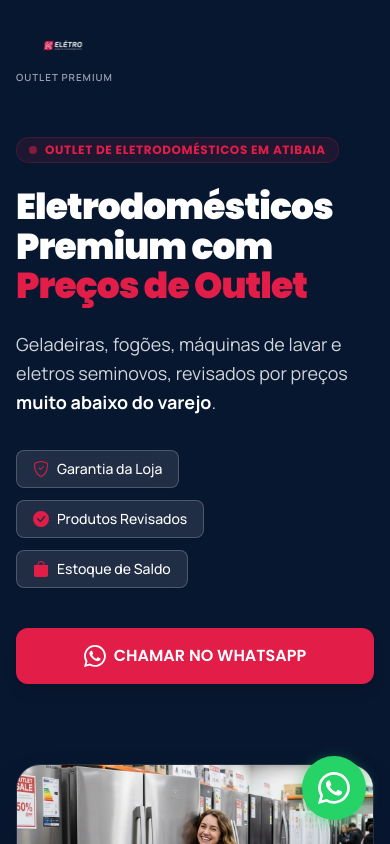
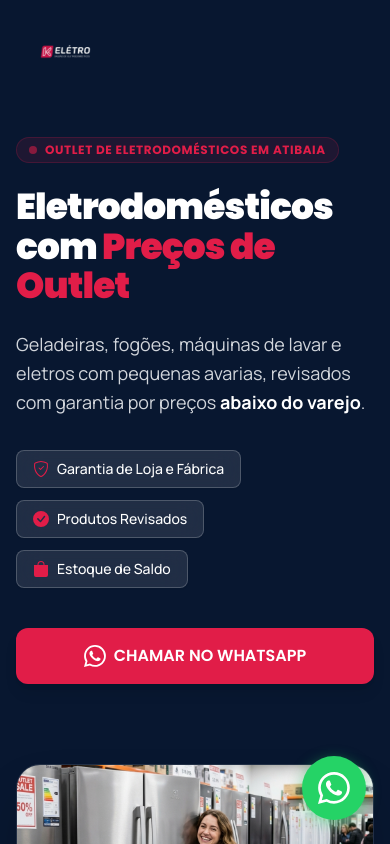
Before and after one commit to joabedev123-alt/leo-eletroeletronicos, a React (Vite) app: page / in a window 390 px wide. Shown: the top 844 px of the page. Built offline with nearby package versions, Linux system fonts and the light colour scheme.

Commit message:
feat: atualizacoes de texto, logo e otimizacao mobile

```diff
--- a/src/App.tsx
+++ b/src/App.tsx
@@ -36,9 +36,8 @@ function App() {
       {/* HEADER PREMIUM ECOMMERCE */}
       <header className={`fixed top-0 w-full z-50 transition-all duration-500 ${scrolled ? '-translate-y-full opacity-0 pointer-events-none' : 'translate-y-0 opacity-100 bg-transparent py-6'}`}>
         <div className="max-w-7xl mx-auto px-4 sm:px-6 lg:px-12 flex justify-between items-center">
-          <div className="flex flex-col scale-[1.4] sm:scale-[1.8] md:scale-[2.2] origin-top-left z-50">
+          <div className="flex flex-col scale-[1.8] sm:scale-[2.4] md:scale-[3.0] origin-top-left z-50">
             <img src="/logo.png" alt="K Eletro Logo" className="h-8 sm:h-10 w-auto object-contain" />
-            <span className="text-[7px] sm:text-[8px] uppercase tracking-widest text-gray-400 font-semibold mt-0.5">Outlet Premium</span>
           </div>
 
           <nav className="hidden md:flex gap-8 font-display text-sm font-medium text-gray-300 ml-auto">
@@ -69,15 +68,15 @@ function App() {
               </motion.div>
 
               <motion.h1 variants={fadeUp} className="font-display text-4xl sm:text-5xl md:text-6xl lg:text-[4rem] font-black text-white leading-[1.1] mb-6 tracking-tight">
-                Eletrodomésticos Premium com <span className="text-brand-magenta">Preços de Outlet</span>
+                Eletrodomésticos com <span className="text-brand-magenta">Preços de Outlet</span>
               </motion.h1>
 
               <motion.p variants={fadeUp} className="text-lg md:text-xl text-gray-300 font-body leading-relaxed mb-8 max-w-xl">
-                Geladeiras, fogões, máquinas de lavar e eletros seminovos, revisados por preços <span className="font-bold text-white">muito abaixo do varejo</span>.
+                Geladeiras, fogões, máquinas de lavar e eletros com pequenas avarias, revisados com garantia por preços <span className="font-bold text-white">abaixo do varejo</span>.
               </motion.p>
 
               <motion.div variants={fadeUp} className="flex flex-wrap gap-3 mb-10">
-                <span className="badge-premium"><ShieldCheck size={16} className="text-brand-magenta" /> Garantia da Loja</span>
+                <span className="badge-premium"><ShieldCheck size={16} className="text-brand-magenta" /> Garantia de Loja e Fábrica</span>
                 <span className="badge-premium"><CheckCircleFill size={16} className="text-brand-magenta" /> Produtos Revisados</span>
                 <span className="badge-premium"><BagFill size={16} className="text-brand-magenta" /> Estoque de Saldo</span>
               </motion.div>
@@ -240,7 +239,7 @@ function App() {
             {[
               { icon: <ShieldCheck size={32} />, title: "Produtos Revisados", desc: "Todos os produtos passam por análise técnica rigorosa." },
               { icon: <TagFill size={32} />, title: "Economia Real", desc: "Preços muito abaixo do varejo online." },
-              { icon: <StarFill size={32} />, title: "Garantia da Loja", desc: "Mais segurança e tranquilidade na sua compra." },
+              { icon: <StarFill size={32} />, title: "Garantia de Loja e Fábrica", desc: "Mais segurança e tranquilidade na sua compra." },
               { icon: <CheckCircleFill size={32} />, title: "Produtos Seminovos", desc: "Produtos selecionados e revisados cuidadosamente." },
               { icon: <BagFill size={32} />, title: "Outlet de Verdade", desc: "Pequenas avarias estéticas com grandes descontos." },
               { icon: <ArrowRepeat size={32} />, title: "Estoque Rotativo", desc: "Novas oportunidades e ofertas toda semana." }
@@ -267,7 +266,7 @@ function App() {
         <div className="max-w-7xl mx-auto px-4 sm:px-6 lg:px-12">
           <h2 className="font-display text-3xl md:text-4xl font-bold text-white mb-12 text-center">Locação de Refrigeradores e Freezers Horizontal</h2>
 
-          <div className="grid grid-cols-2 md:grid-cols-4 gap-4 md:gap-6 auto-rows-[250px]">
+          <div className="grid grid-cols-2 md:grid-cols-4 gap-4 md:gap-6 auto-rows-[180px] sm:auto-rows-[200px] md:auto-rows-[250px]">
             <motion.div initial={{ opacity: 0 }} whileInView={{ opacity: 1 }} viewport={{ once: true }} className="col-span-2 row-span-2 rounded-2xl overflow-hidden relative group shadow-lg">
               <img src="/imagens/Refrigeradores%20e%20Freezers%20Horizontal1.avif" alt="Refrigeradores e Freezers" className="w-full h-full object-cover group-hover:scale-105 transition-transform duration-700" />
               <div className="absolute inset-0 bg-brand-blueDark/40 group-hover:bg-transparent transition-colors duration-500"></div>
@@ -308,7 +307,7 @@ function App() {
               { step: '4', title: 'Retire na loja', desc: 'Venha buscar seu eletrodoméstico.' },
             ].map((s, i) => (
               <div key={i} className="mb-10 md:mb-0 relative pl-8 md:pl-0 md:w-1/4 md:text-center md:-mt-[58px]">
-                <div className="absolute left-[ -9px] md:left-1/2 md:-translate-x-1/2 top-0 w-4 h-4 rounded-full bg-brand-magenta shadow-[0_0_10px_rgba(225,29,72,0.8)] border-[3px] border-brand-blueDark"></div>
+                <div className="absolute left-[-9px] md:left-1/2 md:-translate-x-1/2 top-0 w-4 h-4 rounded-full bg-brand-magenta shadow-[0_0_10px_rgba(225,29,72,0.8)] border-[3px] border-brand-blueDark"></div>
                 <div className="md:mt-10">
                   <div className="text-brand-magenta font-display font-black text-2xl mb-2">Passo {s.step}</div>
                   <h4 className="font-display font-bold text-white text-lg mb-2 leading-tight">{s.title}</h4>
@@ -331,7 +330,7 @@ function App() {
       {/* FAIXA DIFERENCIAL PREMIUM */}
       <section className="py-12 bg-brand-magenta text-center px-4 sm:px-6">
         <h3 className="font-display font-bold text-xl md:text-2xl text-white max-w-4xl mx-auto leading-tight shadow-sm">
-          Produtos revisados, usados e seminovos com garantia da loja.
+          Produtos revisados, usados e seminovos com garantia de loja e fábrica.
         </h3>
       </section>
 
```
